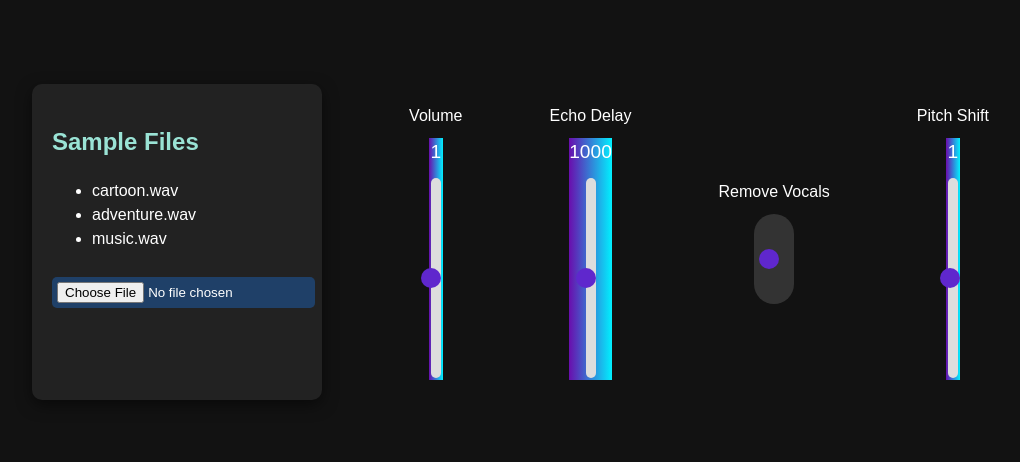
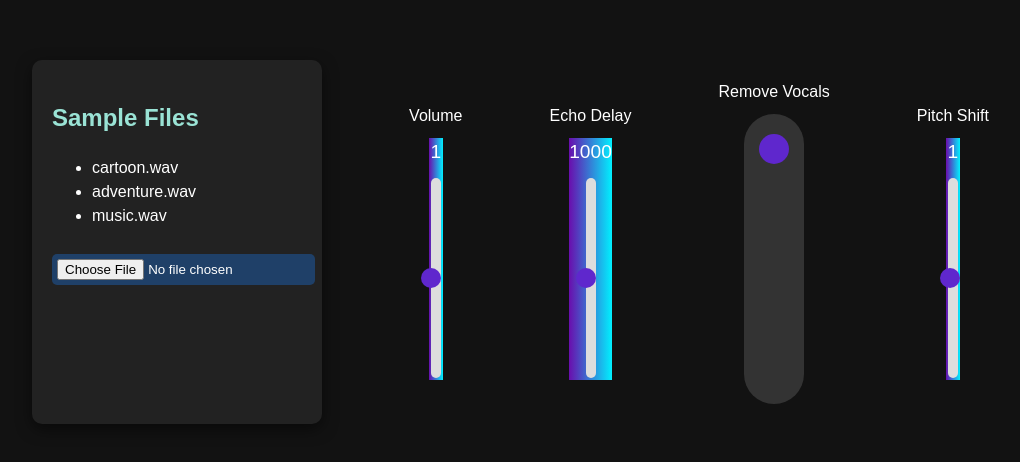
Before and after one commit to Abu-ls-10/audio_forge_x, a Vue app in the folder frontend/audioforgex-app/: page / in a window 1280 px wide. Shown: the part 158-620 px from the top of the page, without its empty margins (96-1116 px from the left). Built offline with nearby package versions, Linux system fonts and the light colour scheme.

Commit message:
Update switch design

```diff
--- a/frontend/audioforgex-app/src/App.vue
+++ b/frontend/audioforgex-app/src/App.vue
@@ -17,7 +17,6 @@
           :step="10"
           v-model="echoDelay"
         />
-        <!-- Using the Switch component for Remove Vocals -->
         <Switch v-model="removeVocals" />
         <Slider
           label="Pitch Shift"
--- a/frontend/audioforgex-app/src/components/Switch.vue
+++ b/frontend/audioforgex-app/src/components/Switch.vue
@@ -37,27 +37,27 @@
   }
 
   .stick-shift-switch {
-    width: 30px;
-    height: 80px; /* Increased the height for a vertical design */
+    width: 50px;
+    height: 250px; /* Increased the height for a vertical design */
     background-color: #333;
     border-radius: 50px;
     display: flex;
-    align-items: center;
-    justify-content: space-between;
-    padding: 5px;
+    align-items:start;
+    justify-content: center;
+    padding: 20px 5px 20px 5px;
     cursor: pointer;
   }
 
   .stick-shift {
-    width: 20px;
-    height: 20px;
+    width: 30px;
+    height: 30px;
     background-color: #5f27cd;
     border-radius: 50%;
     transition: 0.3s;
   }
 
   .stick-shift.active {
-    transform: translateY(50px); /* Moves the switch when active */
+    transform: translateY(220px); /* Moves the switch when active */
     background-color: #ff5f5f; /* Optional: change color when active */
   }
   </style>
```
